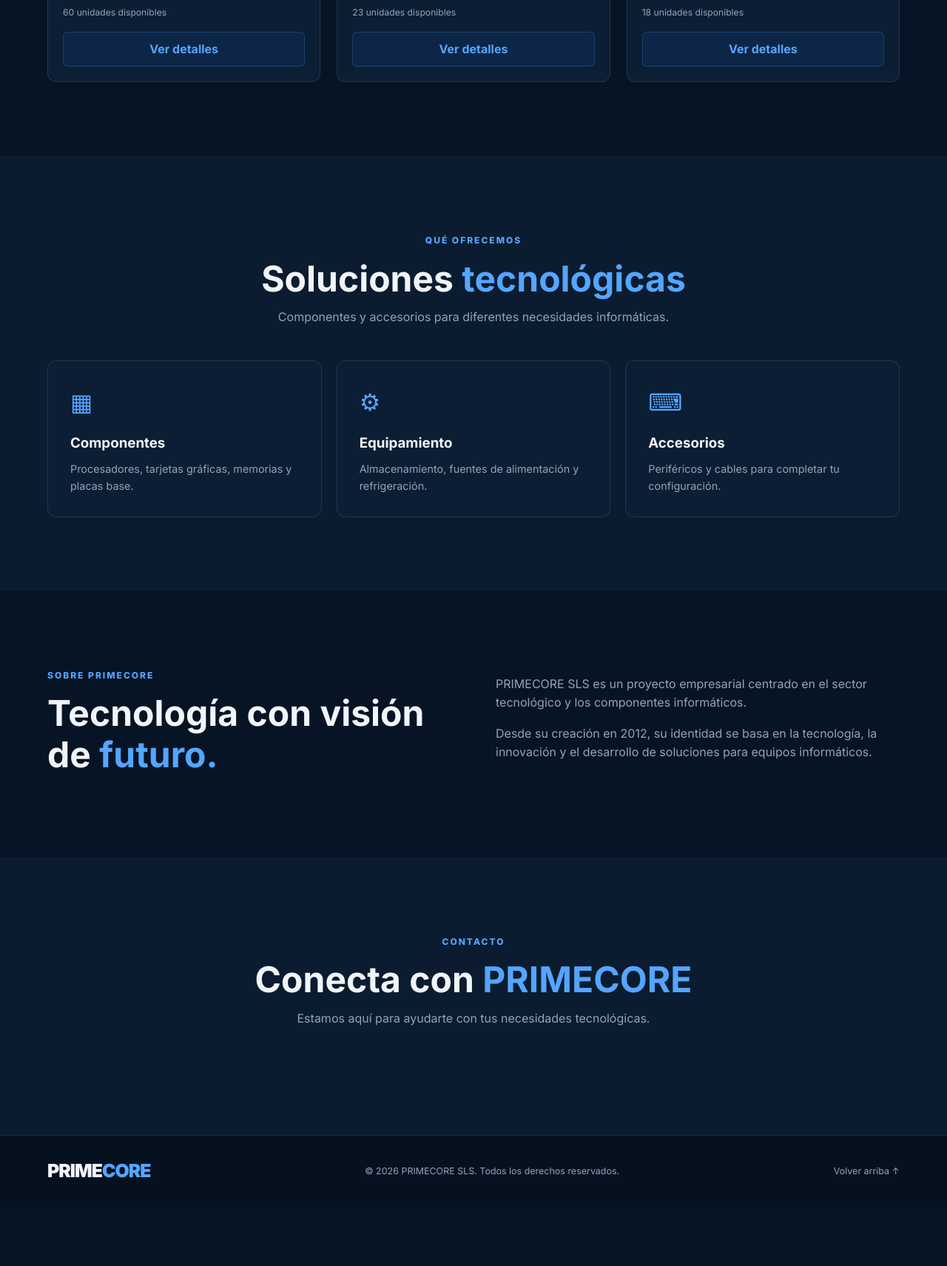
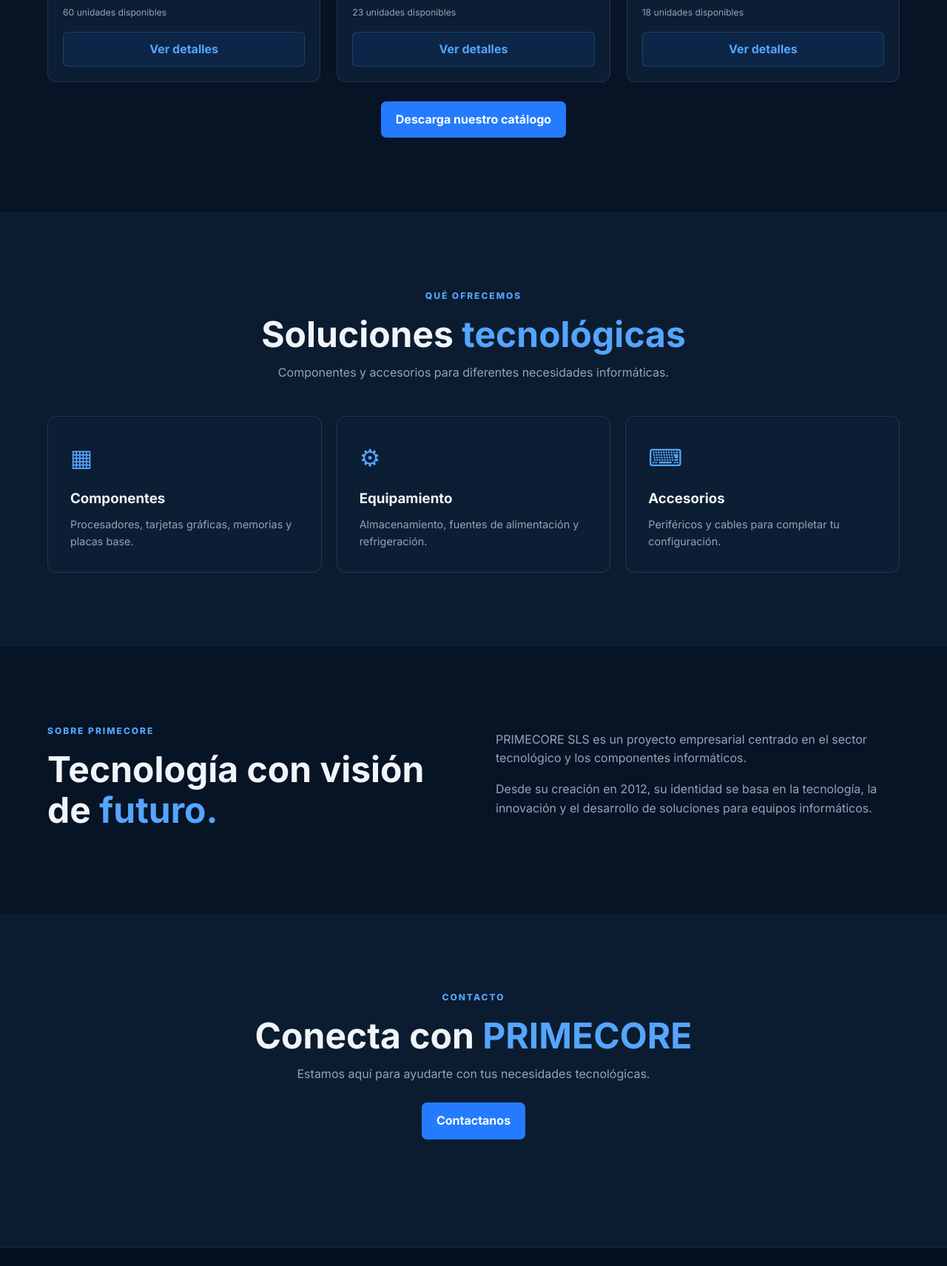
Before and after one commit to ansual9997/PrimeCore, a plain HTML site: page index.html in a window 1280 px wide. Shown: the part 3980-5691 px from the top of the page at 74% size. Before the commit the page ends 5611 px from the top, so only its background shows below. Drawn offline with Linux system fonts and the light colour scheme.

Commit message:
Update index.html

```diff
--- a/index.html
+++ b/index.html
@@ -115,6 +115,8 @@
             <div class="category-list" id="categoryList"></div>
 
             <div class="product-grid" id="productGrid"></div>
+            <br>
+            <div><center><a href="img/Catalogo_PrimeCore_2026.pdf" class="btn-primary">Descarga nuestro catálogo</a></center></div>
         </div>
     </section>
 
@@ -178,6 +180,8 @@
                 <span class="eyebrow">CONTACTO</span>
                 <h2>Conecta con <span>PRIMECORE</span></h2>
                 <p>Estamos aquí para ayudarte con tus necesidades tecnológicas.</p>
+                <br>
+                <p><a href="mailto:primecore@gmail.com" class="btn-primary">Contactanos</a></p>
             </div>
         </div>
     </section>
```
